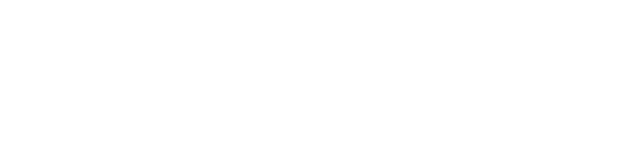
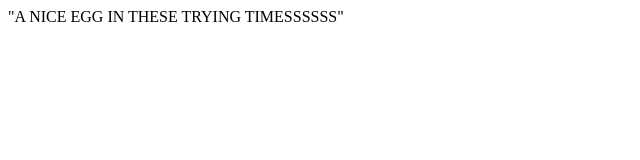
Before and after one commit to Aidanpmcl/Aidanpmcl.github.io, a plain HTML site: page wa/wa13FR/wa13FR.html in a window 1280 px wide. Shown: the whole page, without its empty margins (0-640 px from the left). Drawn offline with Linux system fonts and the light colour scheme.

Commit message:
Update wa13FR.html

```diff
--- a/wa/wa13FR/wa13FR.html
+++ b/wa/wa13FR/wa13FR.html
@@ -8,5 +8,7 @@
 </head>
 <body>
     <script src="wa13FR.js"></script>
+
+    "A NICE EGG IN THESE TRYING TIMESSSSSS"
 </body>
 </html>
```
